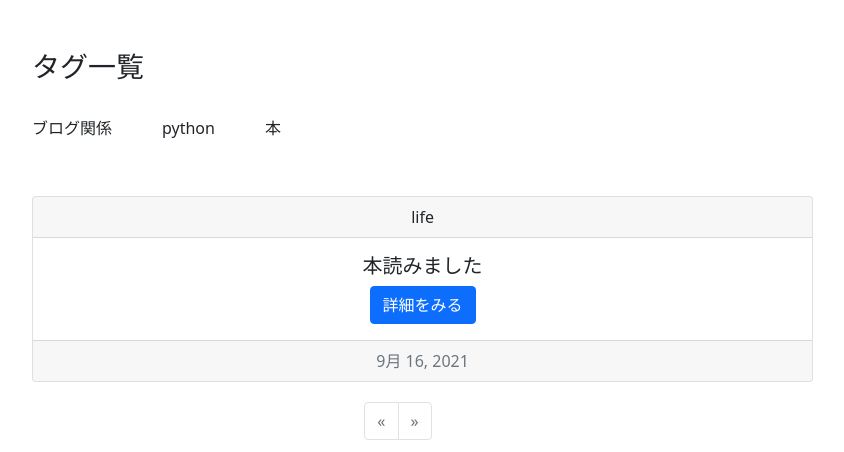
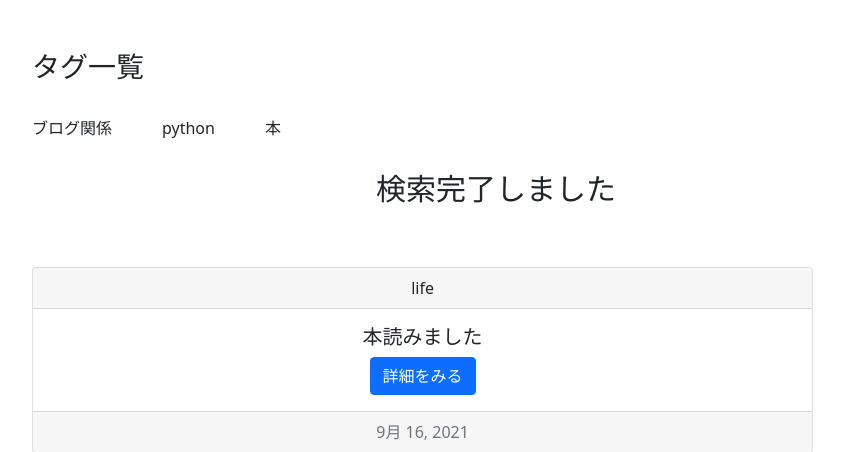
Before and after one commit to Yoshida-Programmer/Yoshida-Blog, a Django app: a page that uses blogapp/templates/list.html in a window 1280 px wide. Shown: the part 56-508 px from the top of the page, without its empty margins (50-894 px from the left). Run offline with Django 3.2, Linux system fonts and the light colour scheme; data comes from the database, SQL or seed files in the repository; some libraries are stand-ins or nearby versions.

Commit message:
タグ機能修正

```diff
--- a/blogapp/static/list_style.css
+++ b/blogapp/static/list_style.css
@@ -31,3 +31,9 @@
     overflow-x: scroll;
     overflow: hidden;
 }
+
+.message_fontcolor {
+    font-size: 30px;
+    margin-top: 10px;
+    margin-left: 21.5rem
+}
--- a/blogapp/templates/detail.html
+++ b/blogapp/templates/detail.html
@@ -32,12 +32,6 @@
 
                 <!--<a href="#" class="card-text">#{{object.tags}}</a><br>-->
 
-                <label>
-                    {% for tag in BlogModel.tags.all %}
-                    {{tags}}
-                    {% endfor %}
-                </label>
-
                 <div class="button-menu">
                     <a href="{% url 'blogapp:list' %}" class="btn btn-primary">一覧へ戻る</a>
                     <a href="{% url 'blogapp:comment_create' object.pk %}" class="btn btn-primary">コメントする</a>
--- a/blogapp/templates/list.html
+++ b/blogapp/templates/list.html
@@ -18,6 +18,12 @@
     {% endfor %}
 
   </div>
+
+  {% if messages %}
+    {% for message in messages %}
+    <p class="message_fontcolor">{{ message }}</p>
+    {% endfor %}
+  {% endif %}
 
   {% for item in object_list %}
 
--- a/blogapp/views.py
+++ b/blogapp/views.py
@@ -8,6 +8,8 @@ from django.urls import reverse_lazy
 from django.views.generic.detail import SingleObjectMixin
 from django.views import generic
 from django import forms
+from django.core.checks import messages
+from django.contrib import messages
 
 '''ブログ一覧'''
 class BlogList(ListView):
@@ -15,6 +17,7 @@ class BlogList(ListView):
     model = BlogModel
     paginate_by = 10
 
+    #クエリを実行してレコードを抽出（投稿日付【降順】に並べ替え）
     def get_queryset(self):
         posts = BlogModel.objects.order_by('-postdate')
         return posts
@@ -53,11 +56,13 @@ class TagDetail(SingleObjectMixin, ListView):
         self.object = self.get_object(queryset=Tag.objects.all())
         return super().get(request, *args, **kwargs)
 
+    #辞書形式のデータとして取得し、テンプレートにデータベースのデータを出力
     def get_context_data(self, **kwargs):
         context = super().get_context_data(**kwargs)
         context['tag'] = self.object
         return context
 
+    #クエリを実行してレコードを抽出（投稿日付【降順】に並べ替え）
     def get_queryset(self):
         return self.object.post_set.all().order_by('-postdate')
 
@@ -69,6 +74,7 @@ class TagView(generic.ListView):
     def get_queryset(self):
         tag = Tag.objects.get(name=self.kwargs['tag'])
         queryset = BlogModel.objects.order_by('-id').filter(tag=tag)
+        messages.success(self.request, '検索完了しました')
         return queryset
 
     def get_context_data(self, **kwargs):
```
